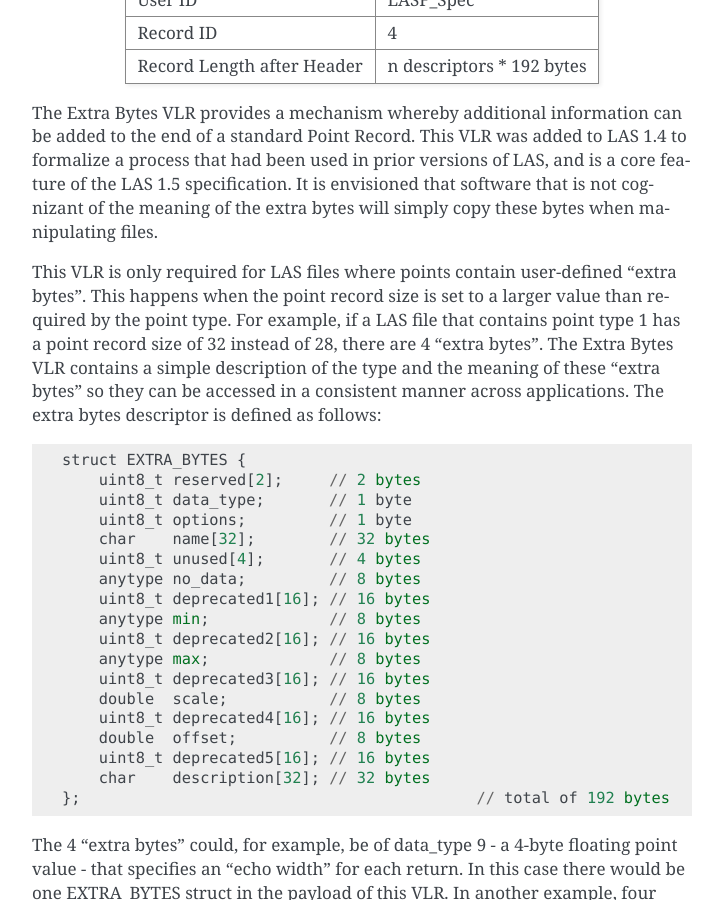
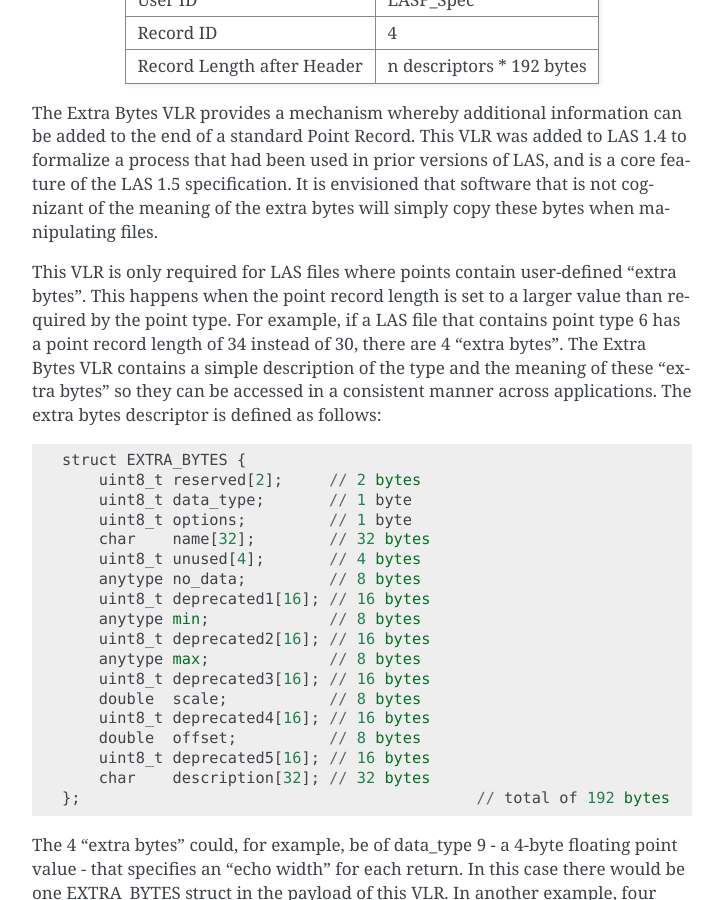
Before and after one commit to ASPRSorg/LAS, a Sphinx documentation site: the page built from source/04_optional_vlrs.txt, in a window 1280 px wide and 900 px high, scrolled down 693 px. Shown: the whole window, without its empty margins (388-1111 px from the left). Built offline with Sphinx 7.4.7, drawn with Linux system fonts in a browser that asks for light colours; the version number could not be read and is left out.

Commit message:
Normalize PDRF Size to PDRF Length Fix one other reference to PDRF 1

```diff
--- a/source/04_optional_vlrs.txt
+++ b/source/04_optional_vlrs.txt
@@ -59,9 +59,9 @@ envisioned that software that is not cognizant of the meaning of the extra
 bytes will simply copy these bytes when manipulating files.
 
 This VLR is only required for LAS files where points contain user-defined
-"extra bytes". This happens when the point record size is set to a larger value
+"extra bytes". This happens when the point record length is set to a larger value
 than required by the point type. For example, if a LAS file that contains
-point type 1 has a point record size of 32 instead of 28, there are 4 "extra
+point type 6 has a point record length of 34 instead of 30, there are 4 "extra
 bytes". The Extra Bytes VLR contains a simple description of the type and the
 meaning of these "extra bytes" so they can be accessed in a consistent manner
 across applications. The extra bytes descriptor is defined as follows:
```
Also changed, not shown: 1 other file.
